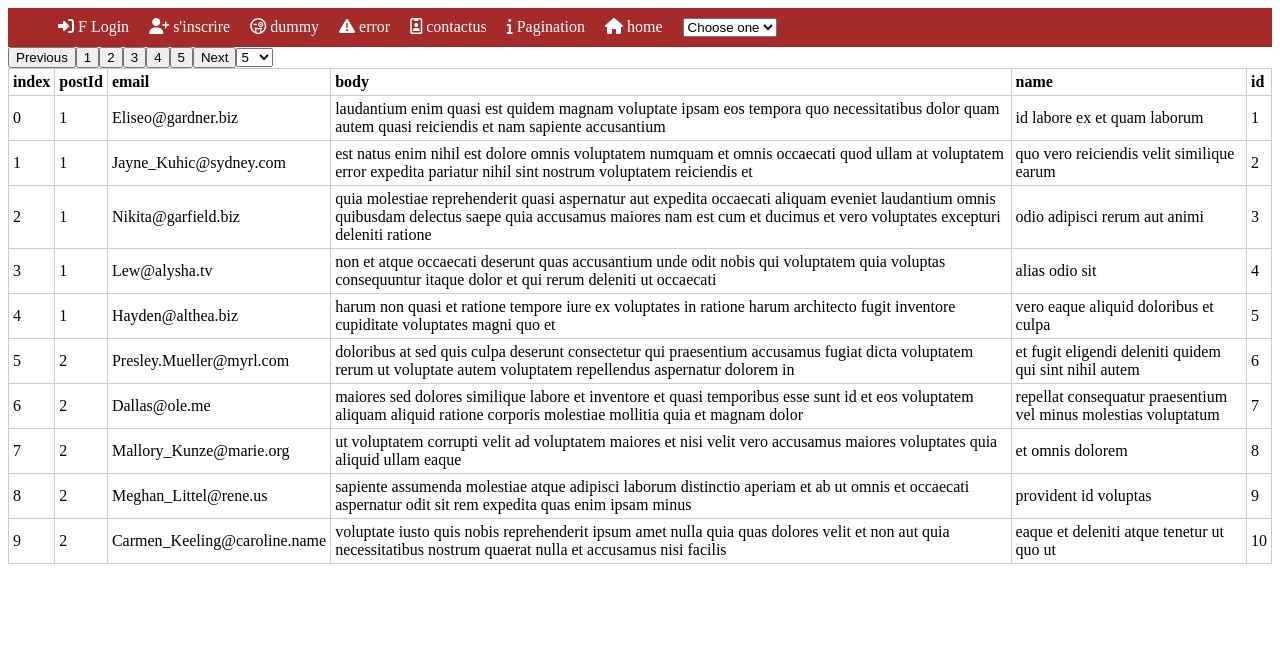
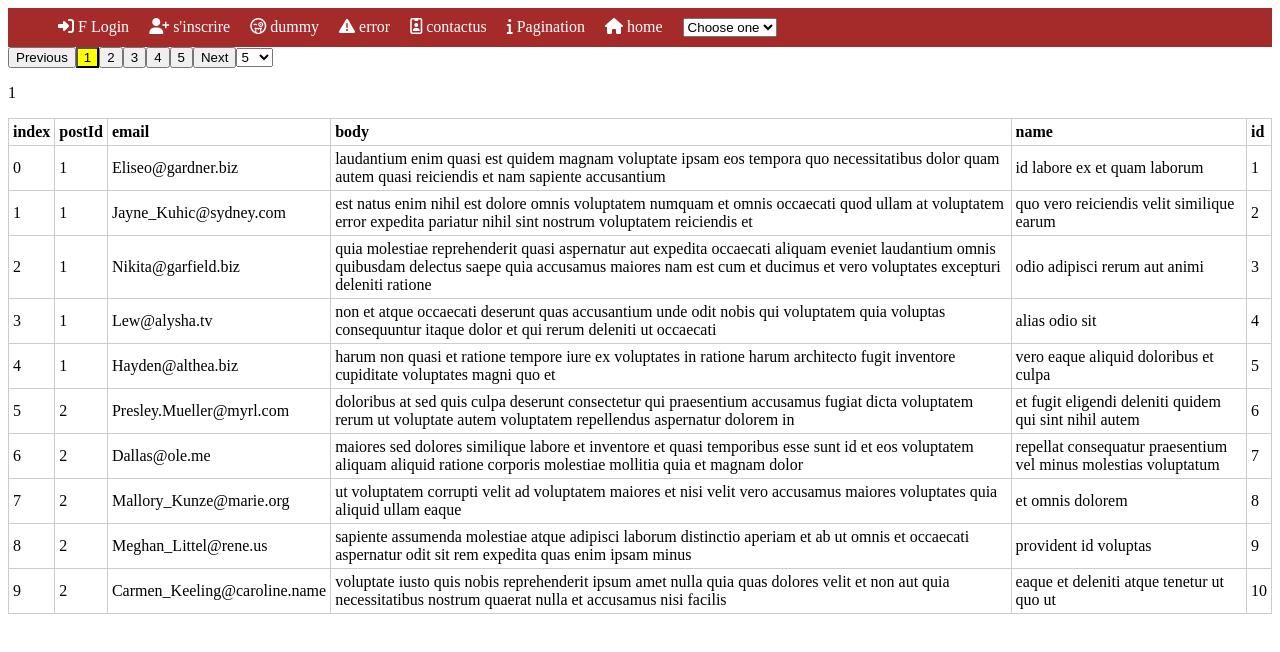
Before and after one commit to RamyaAmarnath/angular-ivy-7wg16t, an Angular app: page /pagination in a window 1280 px wide. Shown: the top 652 px of the page. Built offline with nearby package versions, Linux system fonts and the light colour scheme.

Commit message:
3 files modified

```diff
--- a/src/app/Components/pagination/pagination.component.css
+++ b/src/app/Components/pagination/pagination.component.css
@@ -14,3 +14,6 @@ td {
 tr:hover {
   background: yellow;
 }
+button.active {
+  background: yellow;
+}
--- a/src/app/Components/pagination/pagination.component.html
+++ b/src/app/Components/pagination/pagination.component.html
@@ -1,10 +1,10 @@
 <div>
 	<button (click)="previous()">Previous</button>
-	<button (click)="one()">1</button>
-	<button (click)="two()">2</button>
-	<button (click)="three()">3</button>
-	<button (click)="four()">4</button>
-	<button (click)="five()">5</button>
+	<button (click)="one()" [ngClass]="{'active':page==1}">1</button>
+	<button (click)="two()" [ngClass]="{'active':page==2}">2</button>
+	<button (click)="three()" [ngClass]="{'active':page==3}">3</button>
+	<button (click)="four()" [ngClass]="{'active':page==4}">4</button>
+	<button (click)="five()" [ngClass]="{'active':page==5}">5</button>
 	<button (click)="next()">Next</button>
 	<select (change)="changepagelimit()">
     <option>5</option>
@@ -12,6 +12,7 @@
     <option>15</option>
     <option>20</option>
   </select>
+	<p>{{page}}</p>
 </div>
 <table>
 	<tr>
--- a/src/app/Components/pagination/pagination.component.ts
+++ b/src/app/Components/pagination/pagination.component.ts
@@ -4036,6 +4036,7 @@ export class PaginationComponent implements OnInit {
   displayComments = [];
   initial = 0;
   end = 10;
+  page=1;
   constructor() {
     this.filtercomments(1);
   }
@@ -4045,13 +4046,13 @@ export class PaginationComponent implements OnInit {
     console.log("previous");
     // this.initial = this.initial - 10;
     // this.end = this.end - 10;
-    this.filtercomments(this.initial - 10);
+    this.filtercomments(this.page - 1);
   }
   next() {
     console.log("next");
     // this.initial = this.initial + 10;
     // this.end = this.end + 10;
-    this.filtercomments(this.initial + 10);
+    this.filtercomments(this.page + 1);
   }
   one() {
     console.log("one");
@@ -4090,6 +4091,7 @@ export class PaginationComponent implements OnInit {
     this.one();
   }
   filtercomments(page: number) {
+    this.page=page;
     this.initial = (page - 1) * 10;
     this.end = this.initial + 10;
     this.displayComments = this.comments.slice(this.initial, this.end);
```
